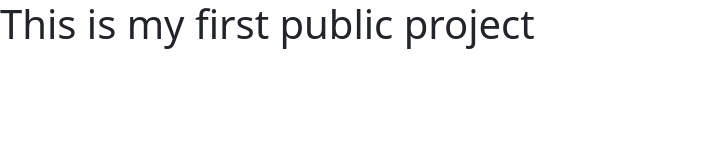
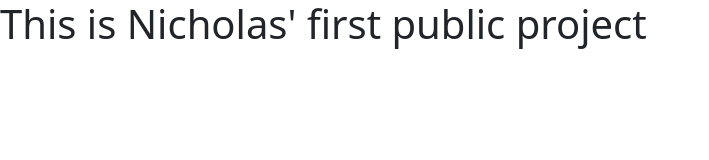
Before and after one commit to NicholasCaporusso/my-first-website, a plain HTML site: page index.html in a window 1280 px wide. Shown: the whole page, without its empty margins (0-709 px from the left). Drawn offline with nearby package versions, Linux system fonts and the light colour scheme.

Commit message:
Modified the index.html file

```diff
--- a/index.html
+++ b/index.html
@@ -8,10 +8,10 @@
     <!-- Bootstrap CSS -->
     <link href="https://cdn.jsdelivr.net/npm/bootstrap@5.1.3/dist/css/bootstrap.min.css" rel="stylesheet" integrity="sha384-1BmE4kWBq78iYhFldvKuhfTAU6auU8tT94WrHftjDbrCEXSU1oBoqyl2QvZ6jIW3" crossorigin="anonymous">
 
-    <title>This is my first public project</title>
+    <title>This is Nicholas' first public project </title>
   </head>
   <body>
-    <h1>This is my first public project</h1>
+    <h1>This is Nicholas' first public project</h1>
 
     <!-- Optional JavaScript; choose one of the two! -->
 
```
